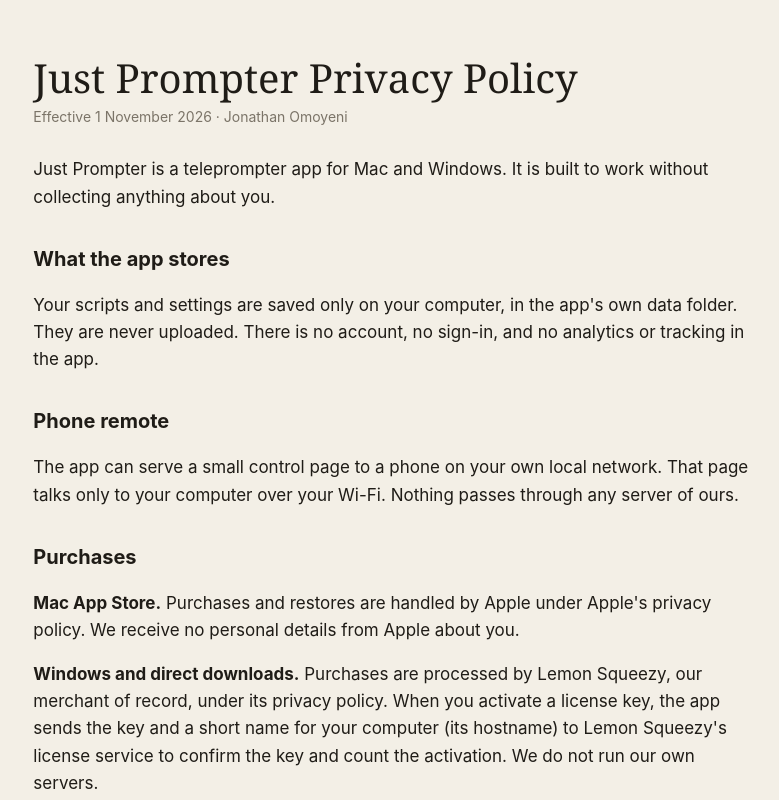
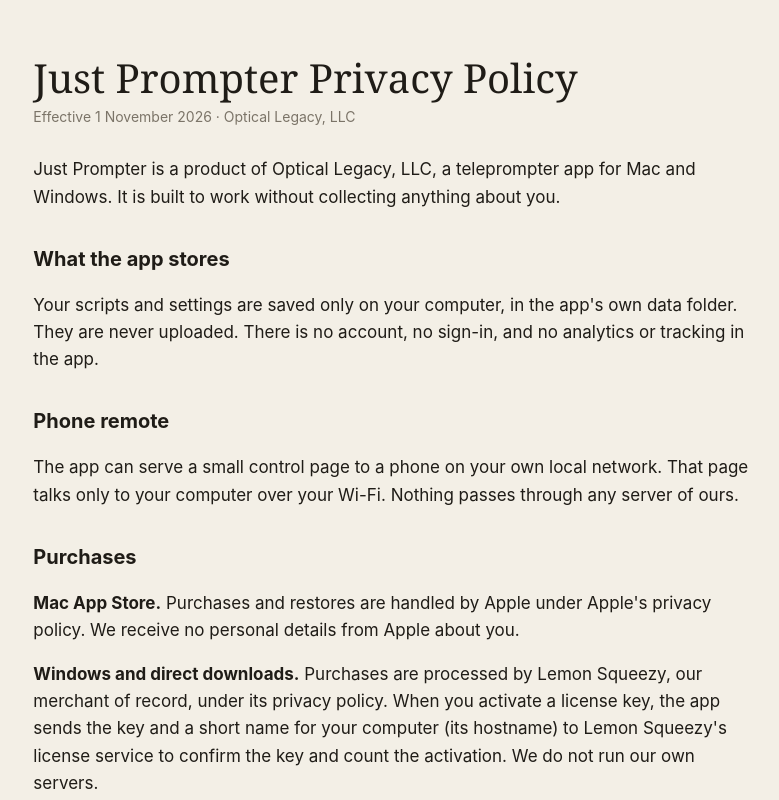
Before and after one commit to opticallegacy/justprompter-site, a plain HTML site: page privacy.html in a window 1280 px wide. Shown: the top 800 px of the page, without its empty margins (242-1021 px from the left). Drawn offline with Linux system fonts and the light colour scheme.

Commit message:
Product of Optical Legacy, LLC

```diff
--- a/privacy.html
+++ b/privacy.html
@@ -16,9 +16,9 @@
 <body>
 <main>
   <h1>Just Prompter Privacy Policy</h1>
-  <div class="meta">Effective 1 November 2026 · Jonathan Omoyeni</div>
+  <div class="meta">Effective 1 November 2026 · Optical Legacy, LLC</div>
 
-  <p>Just Prompter is a teleprompter app for Mac and Windows. It is built to work without collecting anything about you.</p>
+  <p>Just Prompter is a product of Optical Legacy, LLC, a teleprompter app for Mac and Windows. It is built to work without collecting anything about you.</p>
 
   <h2>What the app stores</h2>
   <p>Your scripts and settings are saved only on your computer, in the app's own data folder. They are never uploaded. There is no account, no sign-in, and no analytics or tracking in the app.</p>
```
Also changed, not shown: index.html (+2 -2 lines), support.html (+1 -1 lines).
